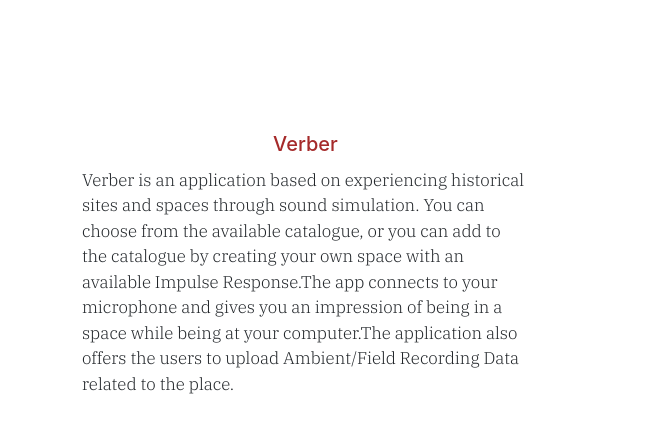
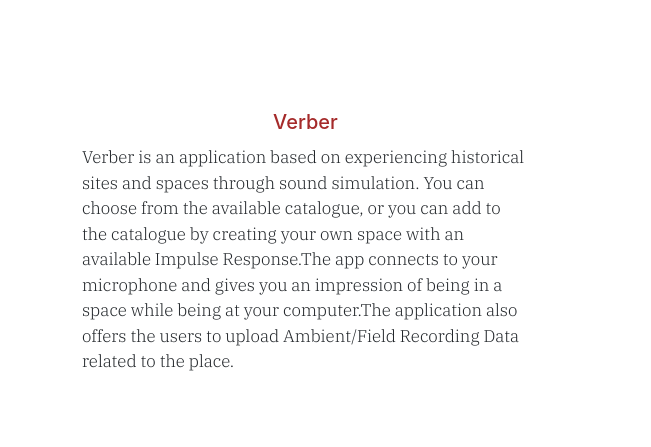
Before and after one commit to manchandajayant/Website_personal, a website: page work.html in a window 1280 px wide. Shown: the part 154-601 px from the top of the page, 629-1280 px from the left. Drawn offline with nearby package versions, Linux system fonts and the light colour scheme.

```diff
--- a/CSS/work.css
+++ b/CSS/work.css
@@ -17,6 +17,10 @@
   margin-bottom: 0%;
   display: flex;
   justify-content: center;
+}
+
+#verber {
+  margin-top: 0%;
 }
 
 img {
@@ -89,6 +93,9 @@
   .row {
     padding-top: 19% !important;
   }
+  #verber {
+    margin-top: 4%;
+  }
   /* nav {
     padding-left: 44% !important;
   } */
--- a/work.html
+++ b/work.html
@@ -48,8 +48,8 @@
           <div class="col-12 col-lg-6"><a href="http://verberapp.netlify.com/" target="_blank"><img src="/Assests/demo.gif" /></a></div>
 
         <div class="col-12 col-lg-6 ">
-          <h5 class="h5"><a href="http://verberapp.netlify.com/" target="_blank">Verber</a></h5>
-        <p class="lead" id=verber ">
+          <h5 class="h5" id="verber"><a href="http://verberapp.netlify.com/" target="_blank">Verber</a></h5>
+        <p class="lead" >
         Verber is an application based on experiencing historical sites and
         spaces through sound simulation. You can choose from the available
         catalogue, or you can add to the catalogue by creating your own space
```
